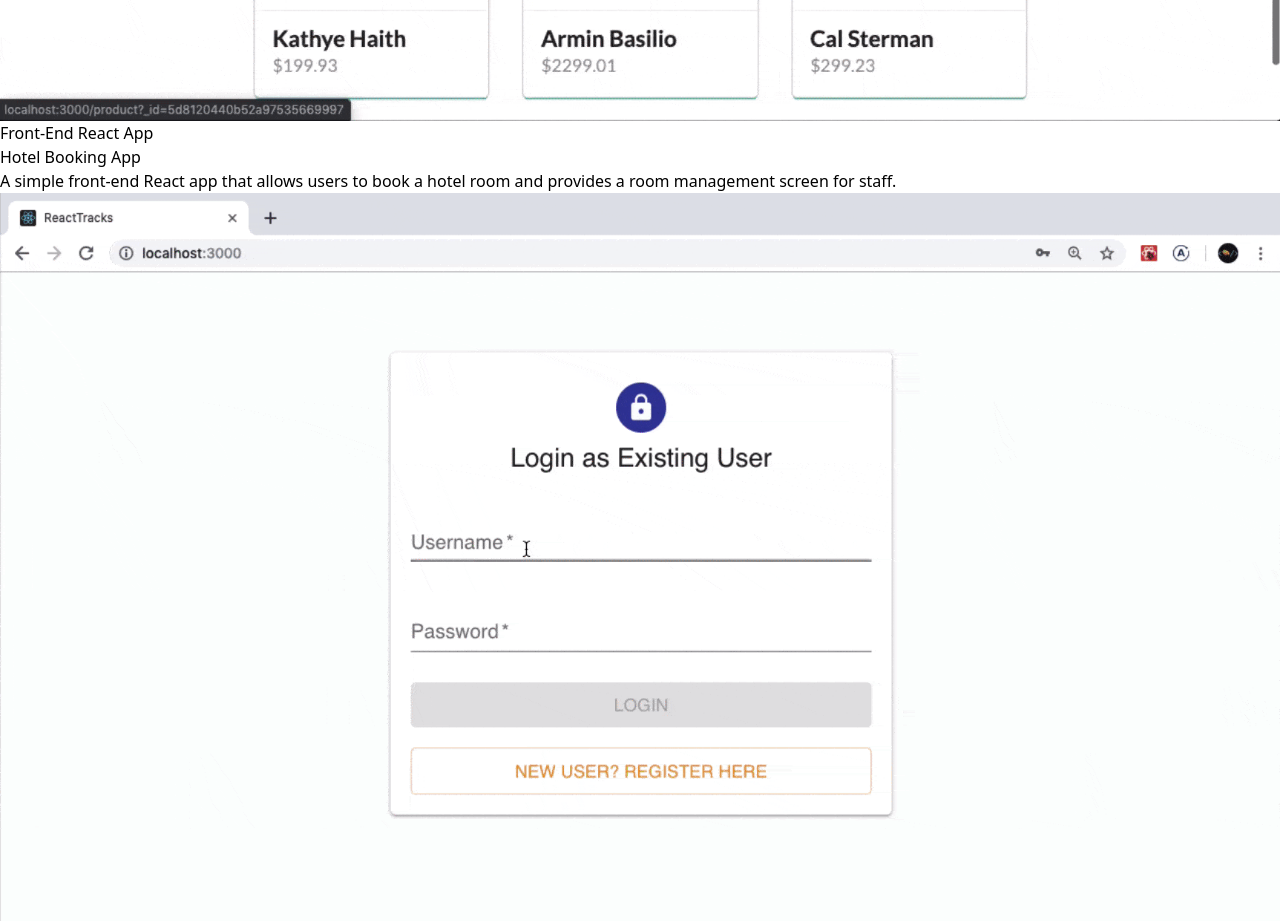
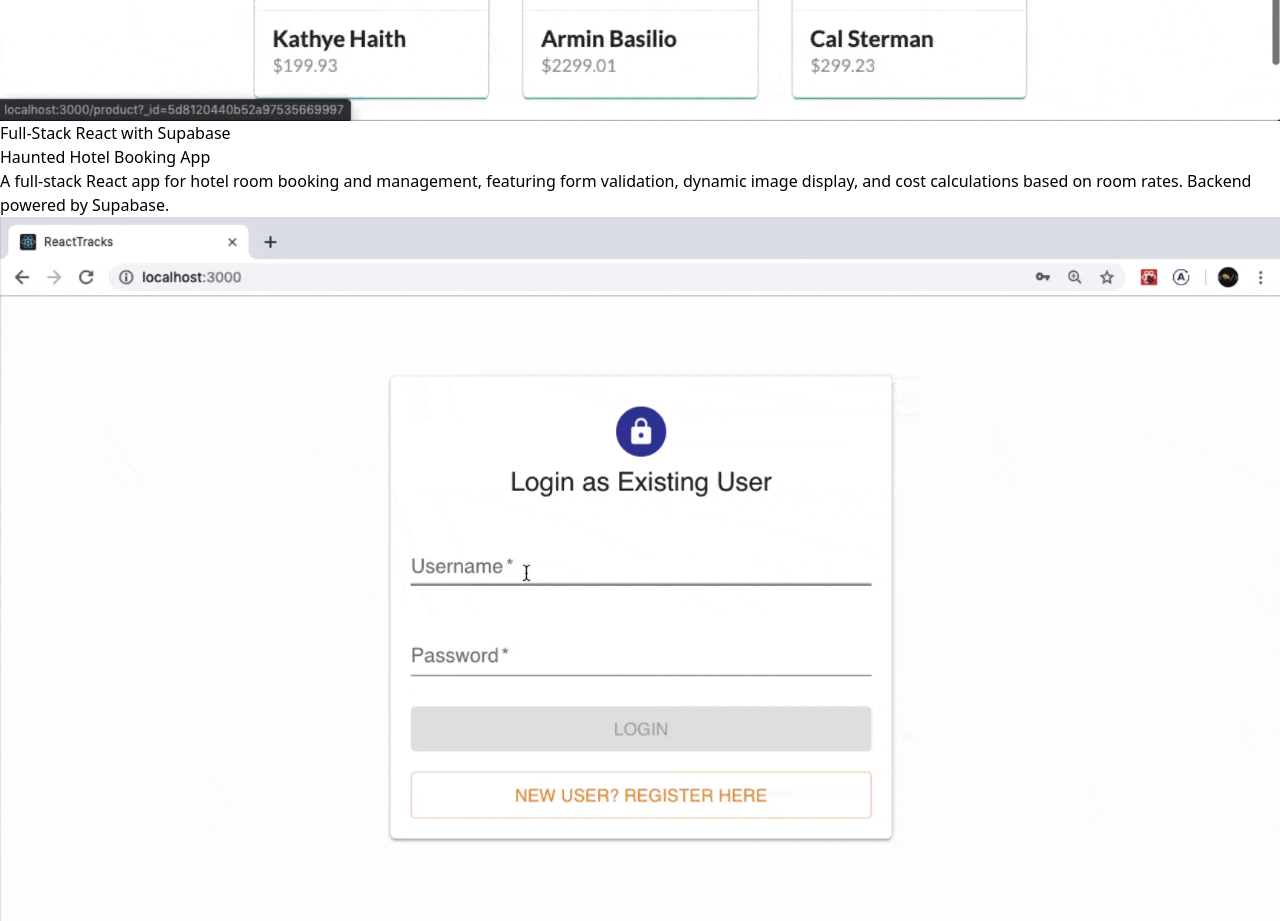
Before and after one commit to mxchallenger/mxchallenger.github.io, a React (Create React App) app: page / in a window 1280 px wide. Shown: the part 3840-4761 px from the top of the page. Built offline with nearby package versions, Linux system fonts and the light colour scheme.

Commit message:
updated data

```diff
--- a/src/data.js
+++ b/src/data.js
@@ -1,11 +1,10 @@
 export const websites = [
   {
-    title: "Hotel Booking App",
-    subtitle: "Front-End React App",
-    description:
-      "A simple front-end React app that allows users to book a hotel room and provides a room management screen for staff.",
-    image: "./project-1.gif",
-    link: "https://github.com/mxchallenger",
+    "title": "Haunted Hotel Booking App",
+    "subtitle": "Full-Stack React with Supabase",
+    "description": "A full-stack React app for hotel room booking and management, featuring form validation, dynamic image display, and cost calculations based on room rates. Backend powered by Supabase.",
+    "image": "./project-1.gif",
+    "link": "https://mxchallenger.github.io/HauntedHotel/"
   },
   {
     title: "React Weather App",
```
